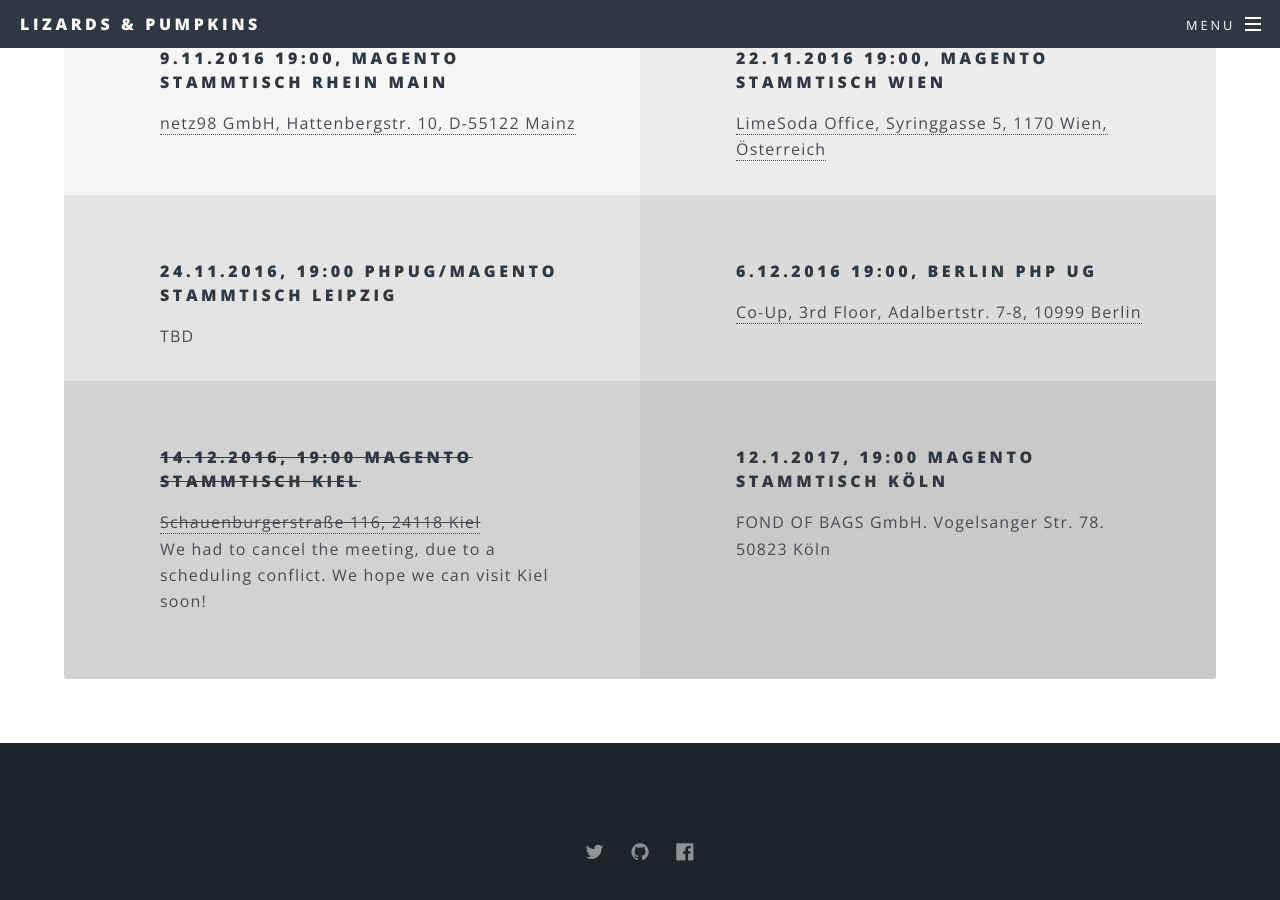
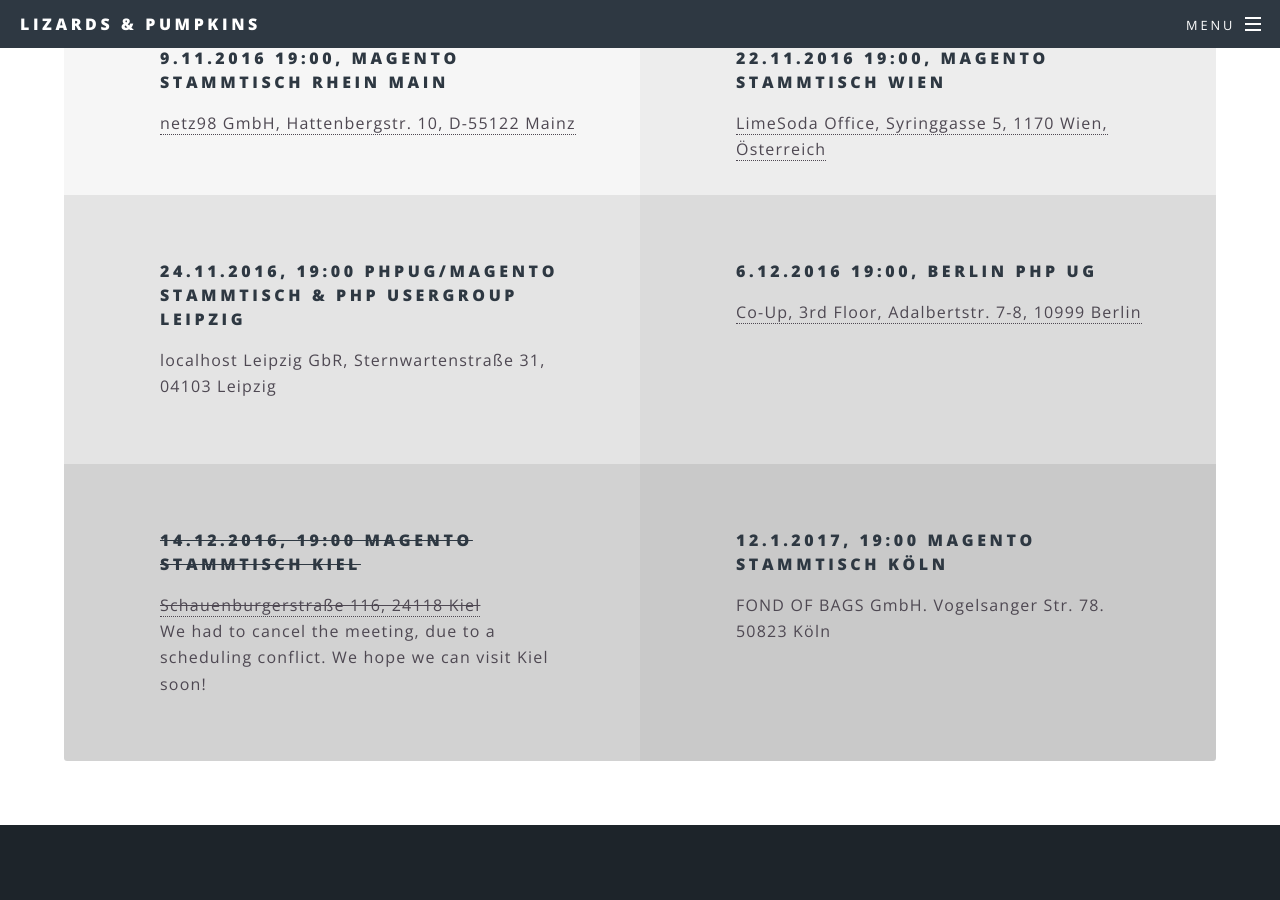
Before and after one commit to lizards-and-pumpkins/lizards-and-pumpkins.github.io, a Jekyll site: the page built from events.html, in a window 1280 px wide and 900 px high, scrolled down 526 px. Built offline with Jekyll 4.4.1, drawn with Linux system fonts in a browser that asks for light colours.

Commit message:
Update events.html
Issue #14: Add location for Leipzig

```diff
--- a/events.html
+++ b/events.html
@@ -17,8 +17,8 @@ subtitle: Want to hear more? Meet us!
         <a href="http://magewien.at/">LimeSoda Office, Syringgasse 5, 1170 Wien, Österreich</a>
     </li>
     <li>
-        <h4>24.11.2016, 19:00 PHPUG/Magento Stammtisch Leipzig</h4>
-        TBD
+        <h4>24.11.2016, 19:00 PHPUG/Magento Stammtisch &amp; PHP Usergroup Leipzig</h4>
+        <p>localhost Leipzig GbR, Sternwartenstraße 31, 04103 Leipzig</p>
     </li>
     <li>
         <h4>6.12.2016 19:00, Berlin PHP UG</h4>
```
